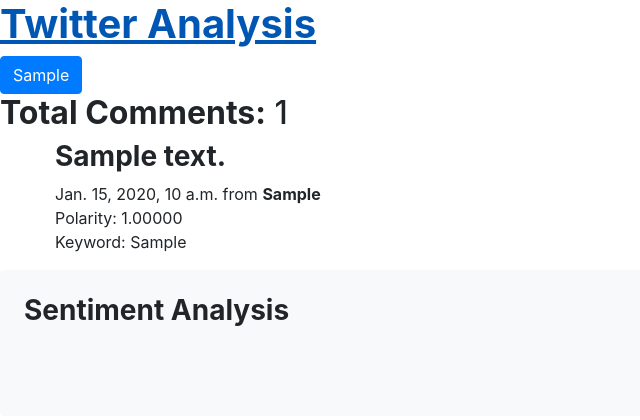
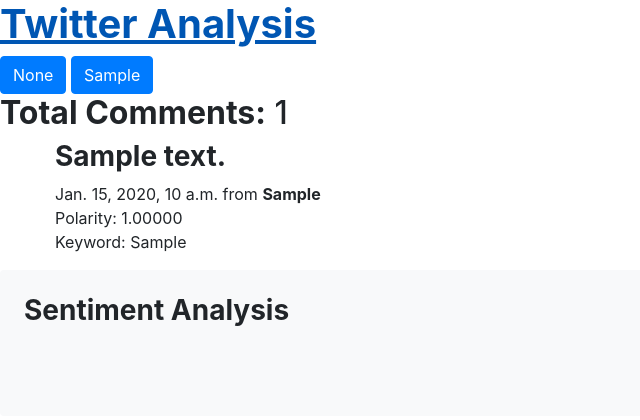
Before and after one commit to aymansalama/twitter-analysis, a Django app: page /tweets/tweet_visualizer/ in a window 1280 px wide. Shown: the top 420 px of the page, without its empty margins (0-640 px from the left). Run offline with Django 3.2, Linux system fonts and the light colour scheme; tables that the repository leaves empty hold one stand-in row (values such as "Sample post"); some libraries are stand-ins or nearby versions.

Commit message:
Added ability to search tweets by keyword

```diff
--- a/twitter_analysis/analyze_tweets/templates/analyze_tweets/tweet_visualizer.html
+++ b/twitter_analysis/analyze_tweets/templates/analyze_tweets/tweet_visualizer.html
@@ -12,9 +12,12 @@
 
 </head>
 <body>
+        <script type="text/javascript" src="http://code.jquery.com/jquery-1.10.0.min.js"></script>
+        <script type="text/javascript" src="{% static 'js/Chart.min.js' %}"></script>
     <h1><a href=""><strong>Twitter Analysis</strong></h1></a>
-    {% for keyword in keywords %}
-    <button class="btn btn-primary">{{ keyword }}</button>
+    <button class="btn btn-primary" onclick="location.href ='./'" >None</button>
+    {% for word in keywords %}
+    <button class="btn btn-primary" onclick="location.href ='{% url 'tweet_visualizer' word=word %}'" >{{ word }}</button>
     {% endfor %}
     <h2><strong>Total Comments:</strong> {{ num_comments }}</h2>
     <div class="col-md-4">
@@ -31,7 +34,6 @@
         <h3><strong>Sentiment Analysis</strong></h3>
         <canvas id="myChart" width="100" height="50"></canvas>
         <script type="text/javascript">
-            $.get('{% url "tweet_visualizer" %}', function(data) {
             var ctx = $("#myChart").get(0).getContext("2d");
             var data = {
                     datasets: [{
@@ -53,7 +55,6 @@
                 };
             new Chart(ctx, {
                 type: 'pie', data: data
-                });
             });
         </script>
     </div>
@@ -91,7 +92,6 @@
             });
         </script>
     </div>
-    <script type="text/javascript" src="http://code.jquery.com/jquery-1.10.0.min.js"></script>
-    <script type="text/javascript" src="{% static 'js/Chart.min.js' %}"></script>
+
 </body>
 </html>
--- a/twitter_analysis/analyze_tweets/urls.py
+++ b/twitter_analysis/analyze_tweets/urls.py
@@ -4,4 +4,5 @@ from . import views
 urlpatterns = [
      path('tweet_analyzer/', views.tweet_analyzer, name = 'tweet_analyzer'),
      path('tweet_visualizer/', views.tweet_visualizer, name = 'tweet_visualizer'),
+     path('tweet_visualizer/<word>', views.tweet_visualizer, name = 'tweet_visualizer'),
 ]
--- a/twitter_analysis/analyze_tweets/views.py
+++ b/twitter_analysis/analyze_tweets/views.py
@@ -23,16 +23,23 @@ def tweet_analyzer(request):
 
     return render(request, 'analyze_tweets/tweet_analyzed.html')
 
-def tweet_visualizer(request):
-    num_comments = Tweet.objects.all().count()
-    latest_comments = Tweet.objects.all().order_by('-stored_at')[:6]
+def tweet_visualizer(request, word = None):
+    if(word == None):
+        num_comments = Tweet.objects.all().count()
+        latest_comments = Tweet.objects.all().order_by('-stored_at')[:6]
+        all_tweets = Tweet.objects.all()
+    else:
+        num_comments = Tweet.objects.filter(keyword__keyword=word).count()
+        latest_comments = Tweet.objects.filter(keyword__keyword=word).order_by('-stored_at')[:6]
+        all_tweets = Tweet.objects.filter(keyword__keyword=word)
+
     keywords = Keyword.objects.all()
     pos = 0
     neg = 0
     neu = 0
 
     yearDict = Counter()
-    for tweet in  Tweet.objects.filter():
+    for tweet in all_tweets:
         year = tweet.yearpublished()
         yearDict[year] += 1
 
```
Lines whose indentation alone changed are shown as unchanged.
